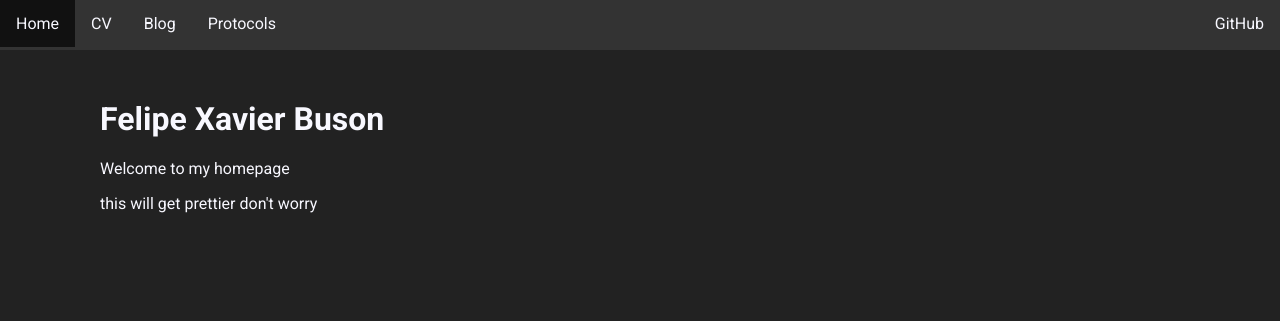
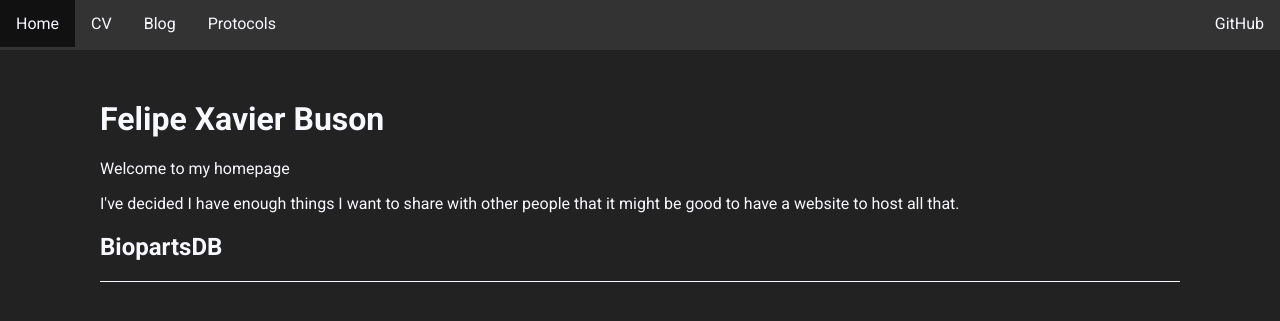
Before and after one commit to fxbuson/fxbuson.github.io, a Jekyll site: the page built from index.html, in a window 1280 px wide. Shown: the top 321 px of the page. Built offline with Jekyll 4.4.1, drawn with Linux system fonts in a browser that asks for light colours.

Commit message:
start sections

```diff
--- a/index.html
+++ b/index.html
@@ -7,4 +7,9 @@ title: Felipe's Homepage
 
 <p>Welcome to my homepage</p>
 
-<p> this will get prettier don't worry</p>
+<p>I've decided I have enough things I want to share with other people that it might be good to have a website to host all that.</p>
+
+<h2>
+    BiopartsDB
+</h2>
+<div class="divider"></div>
--- a/stylesheets/style.css
+++ b/stylesheets/style.css
@@ -44,3 +44,10 @@ body
   margin: 100px;
   background-color: #222;
 }
+
+.divider
+{
+  height: 1px;
+  width: 100%;
+  background-color: ghostwhite;
+}
```
